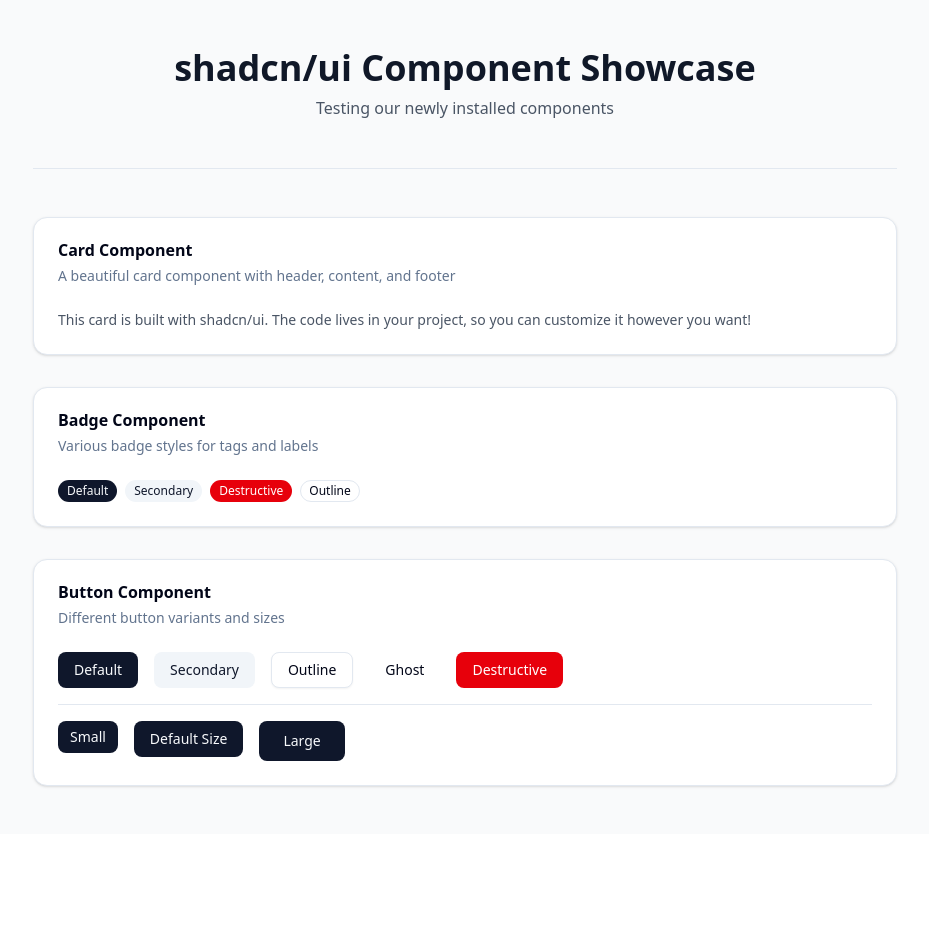
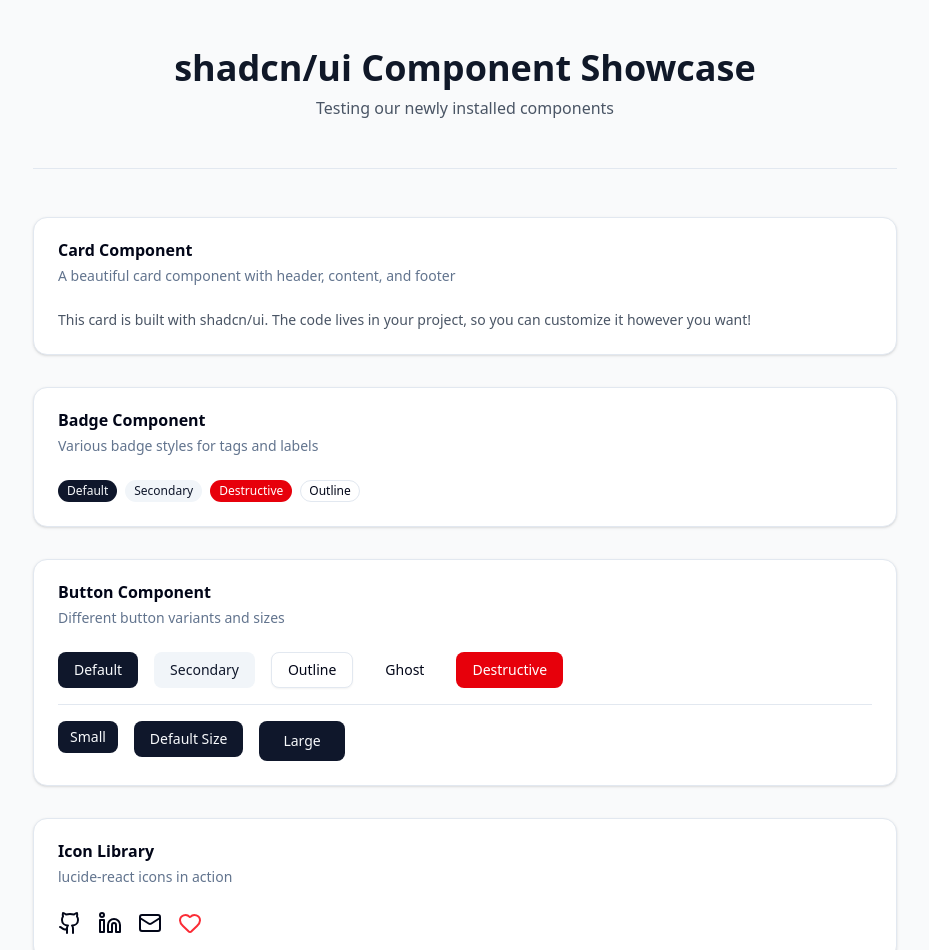
Before and after one commit to quantumudit/quantumudit-website, a Next.js app: page / in a window 1280 px wide. Shown: the top 950 px of the page, without its empty margins (175-1104 px from the left). Before the commit the page ends 834 px from the top, so only its background shows below. Built offline with nearby package versions, Linux system fonts and the light colour scheme.

Commit message:
chore(deps): add lucide-react icon library

```diff
--- a/app/page.tsx
+++ b/app/page.tsx
@@ -2,6 +2,7 @@ import { Card, CardHeader, CardTitle, CardDescription, CardContent } from '@/com
 import { Badge } from '@/components/ui/badge';
 import { Button } from '@/components/ui/button';
 import { Separator } from '@/components/ui/separator';
+import { Github, Linkedin, Mail, Heart } from 'lucide-react';
 
 export default function Home() {
   return (
@@ -75,6 +76,22 @@ export default function Home() {
           </CardContent>
         </Card>
 
+        {/* Icon Examples */}
+        <Card className="mt-8">
+          <CardHeader>
+            <CardTitle>Icon Library</CardTitle>
+            <CardDescription>lucide-react icons in action</CardDescription>
+          </CardHeader>
+          <CardContent>
+            <div className="flex gap-4 items-center">
+              <Github className="w-6 h-6" />
+              <Linkedin className="w-6 h-6" />
+              <Mail className="w-6 h-6" />
+              <Heart className="w-6 h-6 text-red-500" />
+            </div>
+          </CardContent>
+        </Card>
+
       </div>
     </main>
   );
--- a/package.json
+++ b/package.json
@@ -9,6 +9,9 @@
     "lint": "eslint"
   },
   "dependencies": {
+    "@radix-ui/react-avatar": "^1.1.11",
+    "@radix-ui/react-separator": "^1.1.8",
+    "@radix-ui/react-slot": "^1.2.4",
     "class-variance-authority": "^0.7.1",
     "clsx": "^2.1.1",
     "lucide-react": "^0.562.0",
```
Also changed, not shown: 1 other file (tests, documents, lock files or other folders).
